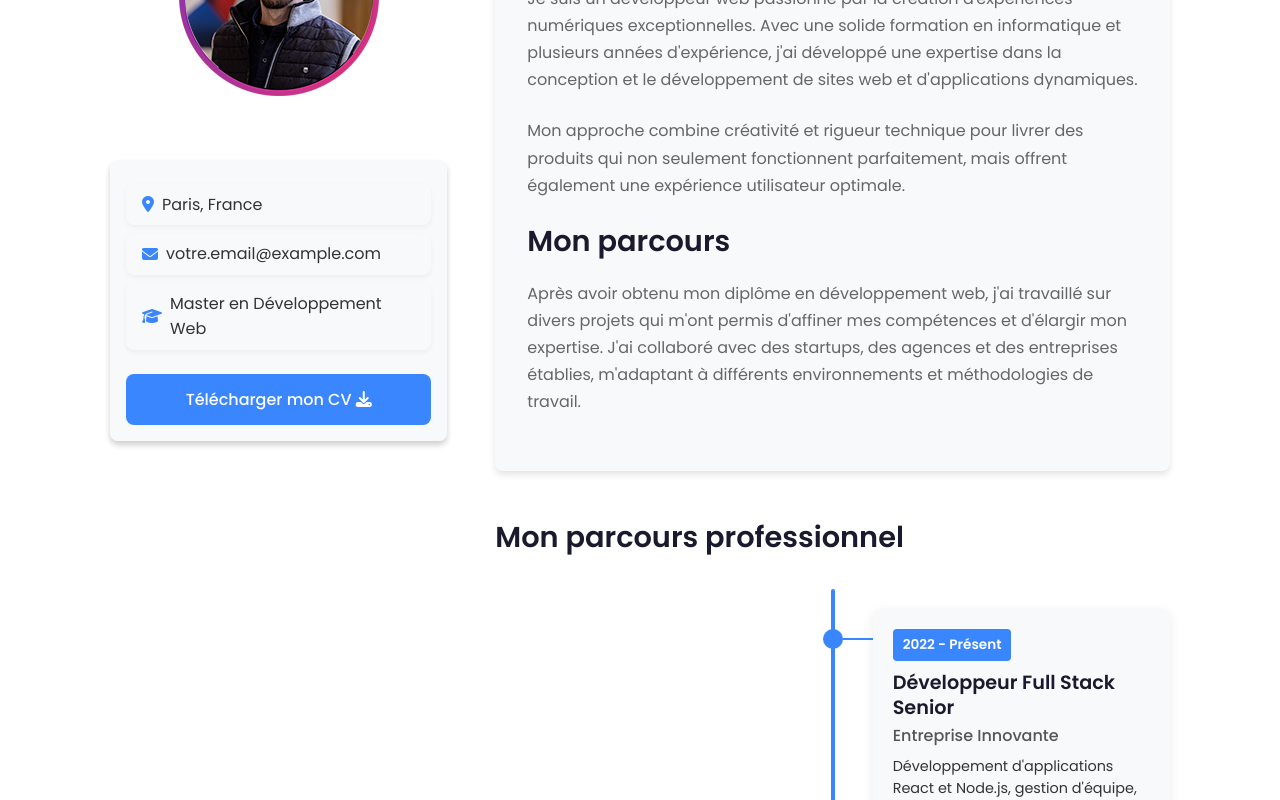
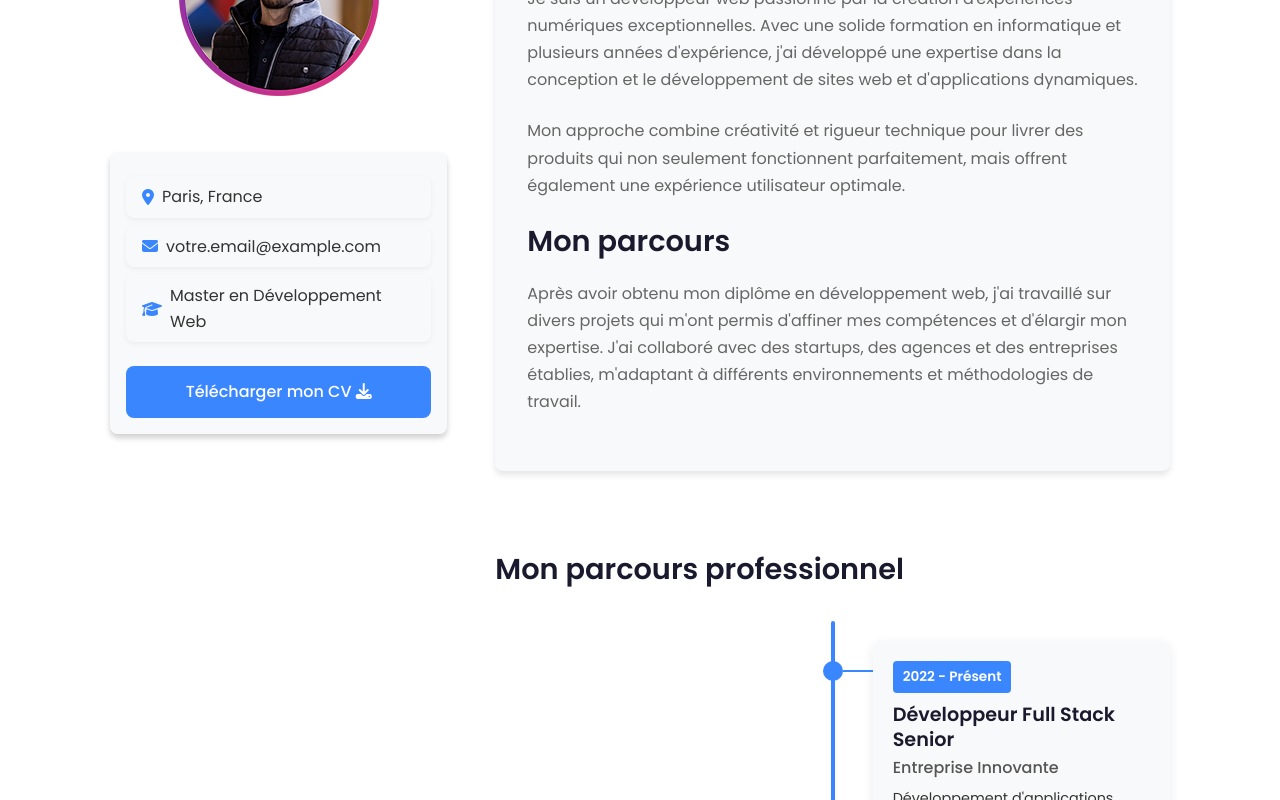
Before and after one commit to Benji-devw/navart_pro, a React (Vite) app: page / in a window 1280 px wide. Shown: the part 1100-1900 px from the top of the page. Built offline with nearby package versions, Linux system fonts and the light colour scheme.

Commit message:
Refactor About page layout and styling for improved responsiveness

```diff
--- a/src/components/About.jsx
+++ b/src/components/About.jsx
@@ -71,15 +71,14 @@ const About = () => {
       <div className="about-content" ref={sectionRef}>
         <div className="about-image">
           <div className="image-container">
-            <img src="/Benjamin.png" alt="Benjamin" className="about-profile-img" />
+            <img src="/Benjamin.png" alt="Benjamin" />
           </div>
 
-          <div className="about-box about-box-desktop">
-            <div className="about-contact">
-              <Contact />
-            </div>
+          <div className="about-contact-box about-contact-desktop">
+            <Contact />
           </div>
         </div>
+
         <div className="about-context">
           <div className="about-text">
             <h3>Qui suis-je ?</h3>
@@ -98,16 +97,14 @@ const About = () => {
               d'affiner mes compétences et d'élargir mon expertise. J'ai collaboré avec des startups, des agences et des
               entreprises établies, m'adaptant à différents environnements et méthodologies de travail.
             </p>
+
           </div>
-
-          <TimelineCV experiences={experiences} />
+            <TimelineCV experiences={experiences} />
         </div>
       </div>
 
-      <div className="about-box about-box-mobile">
-        <div className="about-contact">
-          <Contact />
-        </div>
+      <div className="about-contact-box about-contact-mobile">
+        <Contact />
       </div>
     </section>
   );
--- a/src/styles/About.css
+++ b/src/styles/About.css
@@ -12,7 +12,6 @@
   transition: all 0.8s ease;
   width: 100%;
   max-width: 1200px;
-  /* background-color: #f9f9ff; */
 }
 
 .about-content.animate {
@@ -26,27 +25,30 @@
   flex-direction: column;
   align-items: center;
   gap: 1.5rem;
-  height: 100%;
 }
 
-.about-profile-img {
-  /* box-shadow: var(--box-shadow); */
+.image-container {
+  position: relative;
+  width: 100%;
+  max-width: 150px;
   margin: 0 auto;
+  display: flex;
+  justify-content: center;
+  align-items: center;
 }
 
 .about-context {
   display: flex;
   flex-direction: column;
   height: 100%;
+}
 
-}
 .about-text {
   background-color: var(--light-color);
-  box-shadow: var(--box-shadow);
   padding: 2rem;
   border-radius: var(--border-radius);
+  box-shadow: var(--box-shadow);
 }
-
 .about-text h3 {
   font-size: 1.8rem;
   margin-bottom: 1.2rem;
@@ -59,19 +61,18 @@
   line-height: 1.7;
 }
 
-.about-box-desktop {
-  display: block;
-  width: 100%;
-  position: relative;
-}
-
-.about-box-desktop .about-contact {
+.about-contact-box {
+  display: flex;
+  flex-direction: column;
+  gap: 1rem;
+  margin-top: 2rem;
   position: sticky;
   top: 100px;
-  width: 100%;
+  background-color: #fff;
+  border-radius: var(--border-radius);
+  box-shadow: var(--box-shadow);
 }
-
-.about-box-mobile {
+.about-contact-mobile {
   display: none;
   width: 70%;
   margin: 0 auto;
@@ -93,20 +94,13 @@
     max-width: 300px;
   }
 
-  .about-box-desktop {
+  .about-contact-desktop {
     display: none;
   }
-
-  .about-box-mobile {
+  .about-contact-mobile {
     display: block;
     width: 70%;
     margin: 0 auto;
-    position: relative;
-  }
-
-  .about-box-mobile .about-contact {
-    position: sticky;
-    top: 100px;
   }
 }
 
@@ -115,8 +109,13 @@
     padding: 4rem 0;
   }
 
-  .about-box-mobile .about-contact {
-    position: static;
+  .about-contact-box {
+    flex-direction: column;
+  }
+  .about-contact-desktop {
+    display: none;
+  }
+  .detail {
     width: 100%;
   }
 }
--- a/src/styles/TimelineCV.css
+++ b/src/styles/TimelineCV.css
@@ -1,5 +1,5 @@
 .experience-timeline-container {
-  margin: 3rem 0;
+  margin: 5rem 0;
 }
 
 .experience-timeline-container h3 {
@@ -143,7 +143,7 @@
   .timeline-item.left .timeline-content,
   .timeline-item.right .timeline-content {
     float: right;
-    width: calc(100% - 0px);
+    width: calc(100% - 70px);
     margin-left: 60px;
     margin-right: 0;
     text-align: left;
--- a/src/styles/contact.css
+++ b/src/styles/contact.css
@@ -4,9 +4,10 @@
   border-radius: var(--border-radius);
   box-shadow: var(--box-shadow);
   max-width: 100%;
+  width: 100%;
 }
 
-.about-contact {
+/* .about-contact {
   display: flex;
   flex-direction: column;
   gap: 1rem;
@@ -15,7 +16,7 @@
   box-shadow: var(--box-shadow);
   height: fit-content;
   width: 100%;
-}
+} */
 
 .download-btn {
   margin-top: 1rem;
@@ -38,24 +39,12 @@
   margin-right: 0.5rem;
 }
 
-@media screen and (min-width: 992px) {
-  .about-box-desktop {
-    display: block;
+@media screen and (max-width: 768px) {
+  .contact-box {
+    width: 100%;
+    max-width: 100%;
   }
-}
 
-@media screen and (max-width: 992px) {
-  .about-box-desktop {
-    display: none;
-  }
-}
-
-@media screen and (max-width: 768px) {
-  .about-contact {
-    position: static;
-    width: 70%;
-    margin: 2rem auto 0;
-  }
   .detail {
     width: 100%;
   }
```
